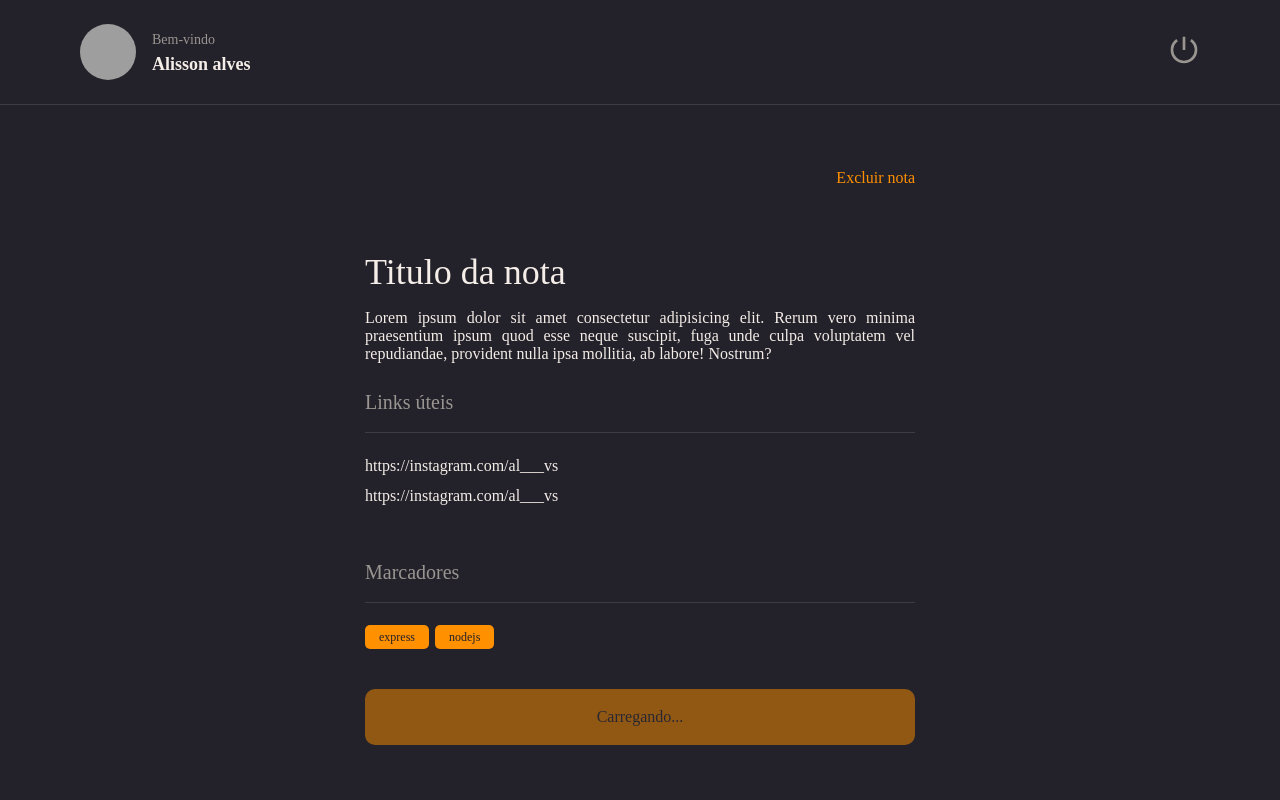
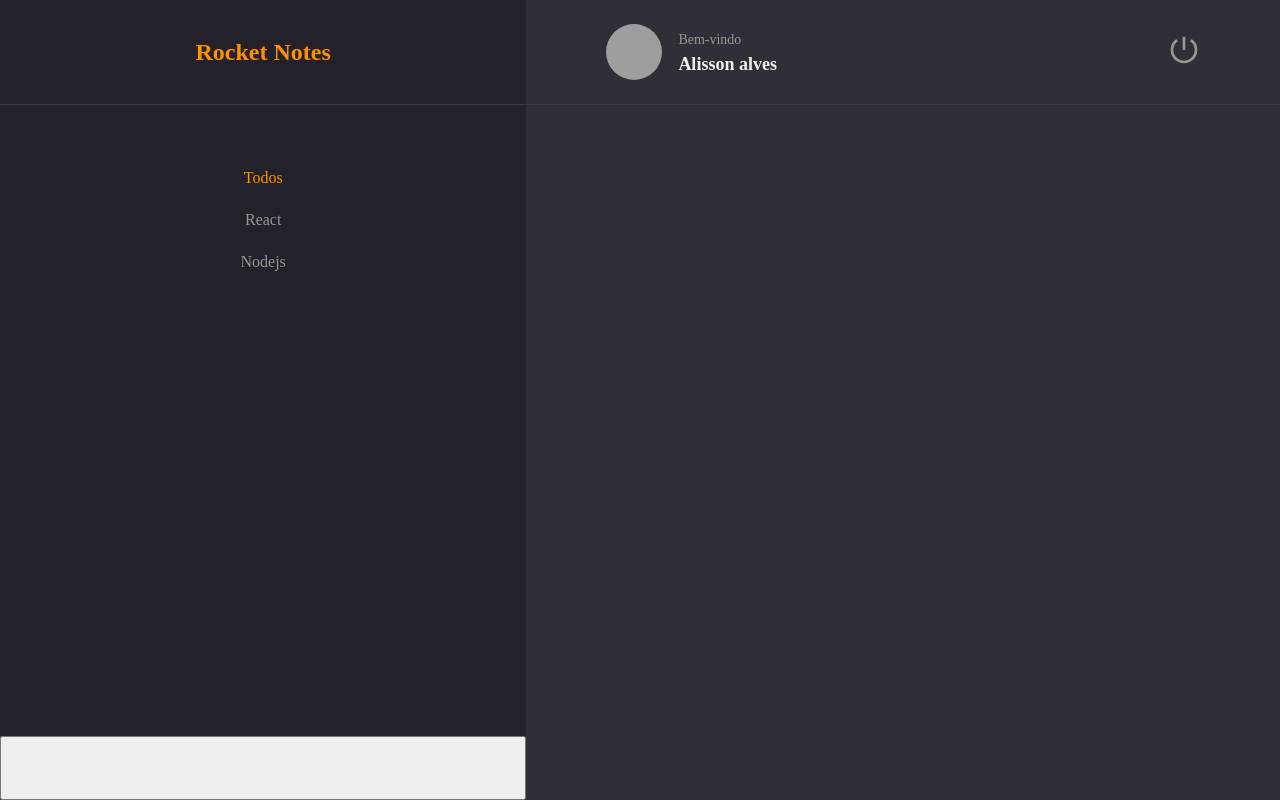
Before and after one commit to alvesgc/frontend-notes, a React app: page / in a window 1280 px wide. Built offline with nearby package versions, Linux system fonts and the light colour scheme; grey boxes are pictures that could not be loaded; the HTML template or start-up script is replaced by a standard one.

Commit message:
lipstick: style: init home style component

```diff
--- a/src/components/ButtonText/index.jsx
+++ b/src/components/ButtonText/index.jsx
@@ -1,8 +1,10 @@
 import { Container } from "./styles";
 
-export function ButtonText({ title, ...rest }) {
+export function ButtonText({ title, isActive = false, ...rest }) {
   return (
-    <Container type="button" {...rest}>
+    <Container type="button"
+     isActive={isActive}
+    {...rest}>
       {title}
     </Container>
   );
--- a/src/components/ButtonText/styles.js
+++ b/src/components/ButtonText/styles.js
@@ -2,7 +2,7 @@
 
 export const Container = styled.button`
   background: none;
-  color: ${({ theme }) => theme.COLORS.ORANGE};
+  color: ${({ theme, isActive })  => isActive ?  theme.COLORS.ORANGE : theme.COLORS.GRAY_100};
 
   border: none;
   font-size: 16px;
--- a/src/main.jsx
+++ b/src/main.jsx
@@ -4,12 +4,12 @@
 import GlobalStyles from './styles/global'
 import theme from './styles/theme'
 
-import { Details } from './pages/Details'
+import { Home } from './pages/Home'
 ReactDOM.createRoot(document.getElementById('root')).render(
   <React.StrictMode >
     <ThemeProvider theme={theme}>
       <GlobalStyles />
-      <Details />
+      <Home />
     </ThemeProvider>
   </React.StrictMode>,
 )
--- /dev/null
+++ b/src/pages/Home/index.jsx
@@ -0,0 +1,33 @@
+import {Container, Brand, Menu, Search, Content, NewNote} from './styles';
+import { Header } from '../../components/Header';
+import { ButtonText } from '../../components/ButtonText';
+
+export function Home() {
+  return (
+    <Container>
+      <Brand>
+        <h1>Rocket Notes</h1>
+      </Brand>
+
+      <Header />
+
+      <Menu>
+        <li><ButtonText title="Todos" isActive/></li>
+        <li><ButtonText title="React" /></li>
+        <li><ButtonText title="Nodejs" /></li>
+      </Menu>
+
+      <Search>
+
+      </Search>
+
+      <Content>
+
+      </Content>
+
+      <NewNote>
+
+      </NewNote>
+    </Container>
+  )
+}
--- /dev/null
+++ b/src/pages/Home/styles.js
@@ -0,0 +1,61 @@
+import styled from 'styled-components';
+
+export const Container = styled.div`
+  width: 100%;
+  height: 100vh;
+
+  display: grid;
+  grid-template-rows: 250px auto;
+  grid-template-rows: 105px 128px auto 64px;
+  grid-template-areas:
+  "brand header"
+  "menu search"
+  "menu content"
+  "newnote content";
+
+  background-color: ${({ theme }) => theme.COLORS.BACKGROUND_800};
+`;
+
+export const Brand = styled.div`
+  grid-area: brand;
+
+  display: flex;
+  justify-content: center;
+  align-items: center;
+
+  border-bottom-width: 1px;
+  border-bottom-style: solid;
+  border-bottom-color: ${({ theme}) => theme.COLORS.BACKGROUND_700};
+  background-color: ${({ theme }) => theme.COLORS.BACKGROUND_900};
+
+  > h1 {
+    font-size: 24px;
+    color: ${({ theme }) => theme.COLORS.ORANGE};
+  }
+
+`;
+
+export const Menu = styled.ul`
+  grid-area: menu;
+  background-color: ${({ theme }) => theme.COLORS.BACKGROUND_900};
+
+  padding-top: 64px;
+  text-align: center;
+
+  > li {
+    margin-bottom: 24px;
+  }
+`;
+
+
+export const Search = styled.div`
+
+  grid-area: search;
+`;
+
+export const Content = styled.div`
+  grid-area: content;
+`;
+export const NewNote = styled.button`
+  grid-area: newnote;
+`;
```
